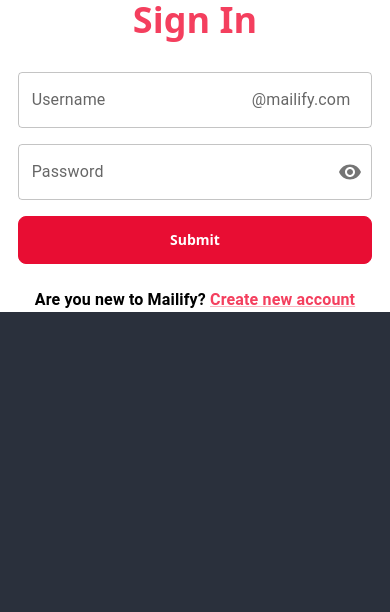
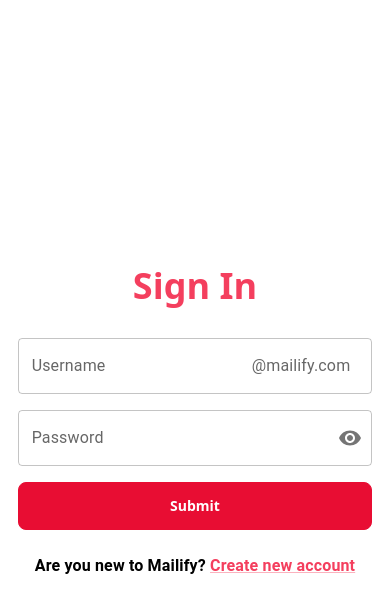
Before and after one commit to Pet3r1512/Mailify, a React (Vite) app in the folder ViteJS/: page /signin in a window 390 px wide. Shown: the top 612 px of the page. Built offline with nearby package versions, Linux system fonts and the light colour scheme.

Commit message:
responsive

```diff
--- a/ViteJS/src/pages/Signin.jsx
+++ b/ViteJS/src/pages/Signin.jsx
@@ -23,7 +23,7 @@
   return (
     <>
       <Tab name="Sign In" />
-      <div className="bg-white flex flex-col md:h-screen justify-center items-center">
+      <div className="bg-white flex flex-col min-h-screen md:h-screen justify-center items-center">
         <h1 className="text-4xl text-primary font-bold mb-8">Sign In</h1>
         <SignIn />
         <Typography
```
